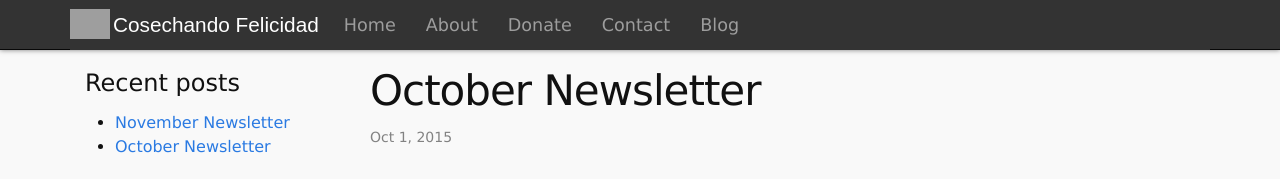
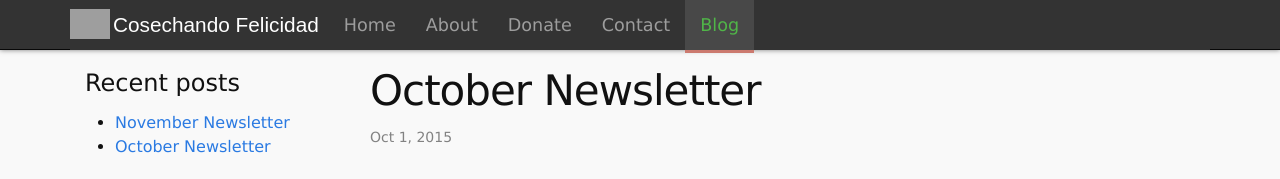
Before and after one commit to harvestinghappiness/harvestinghappiness.github.io, a Jekyll site: the page built from _posts/2015-10-01-October-Newsletter.md, in a window 1280 px wide. Shown: the top 179 px of the page. Built offline with Jekyll 4.4.1, drawn with Linux system fonts in a browser that asks for light colours.

Commit message:
Adding active tab for blog posts

```diff
--- a/_includes/header.html
+++ b/_includes/header.html
@@ -16,7 +16,7 @@
           <li{% if page.url == '/about/' %} class="active"{% endif %}><a href="/about/">About</a></li>
           <li{% if page.url == '/donate/' %} class="active"{% endif %}><a href="/donate/">Donate</a></li>
           <li{% if page.url == '/contact/' %} class="active"{% endif %}><a href="/contact/">Contact</a></li>
-          <li{% if page.url == '/blog/' %} class="active"{% endif %}><a href="/blog/">Blog</a></li>
+          <li{% if page.url == '/blog/' %} class="active"{% elsif page.activetab == "blog" %} class="active"{% endif %}><a href="/blog/">Blog</a></li>
         </ul>
       </div><!--/.nav-collapse -->
     </div>
```
Also changed, not shown: _posts/2015-10-01-October-Newsletter.md (+1 -0 lines), _posts/2015-11-01-November-Newsletter.md (+1 -0 lines).
